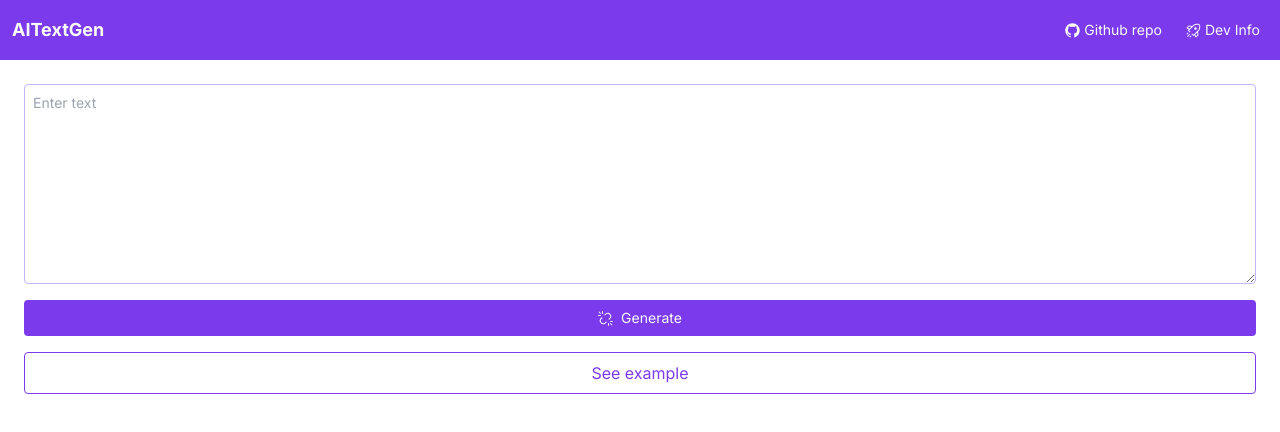
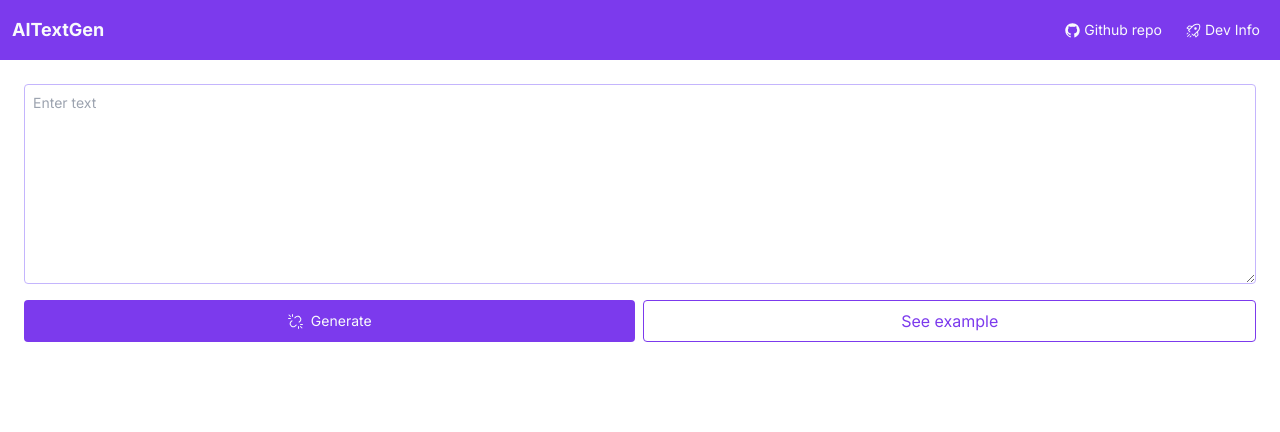
Before and after one commit to ashsajal1/nextjs-txt-gen, a Next.js app: page / in a window 1280 px wide. Shown: the top 432 px of the page. Built offline with nearby package versions, Linux system fonts and the light colour scheme.

Commit message:
Wrap the buttons in div

```diff
--- a/src/app/page.tsx
+++ b/src/app/page.tsx
@@ -11,7 +11,7 @@
   const [error, setError] = useState('');
 
   useEffect(() => {
-    if(hasInput) {
+    if (hasInput) {
       handleSubmit()
       setHasInput(false)
     }
@@ -70,8 +70,12 @@
   return (
     <main className="flex flex-col items-center justify-between p-6 gap-4">
       <Input inputs={inputs} loading={loading} handleInputChange={handleInputChange} />
-      <Button handleSubmit={handleSubmit} loading={loading} />
-      <button disabled={loading} onClick={handleSample} className="p-2 rounded border border-violet-600 w-full text-violet-600 hover:text-violet-800 hover:border-violet-800">See example</button>
+
+      <div className="flex flex-col md:flex-row w-full gap-2">
+        <Button handleSubmit={handleSubmit} loading={loading} />
+        <button disabled={loading} onClick={handleSample} className="p-2 rounded border border-violet-600 w-full text-violet-600 hover:text-violet-800 hover:border-violet-800">See example</button>
+      </div>
+
       {error && (
         <Error error={error} />
       )}
```
